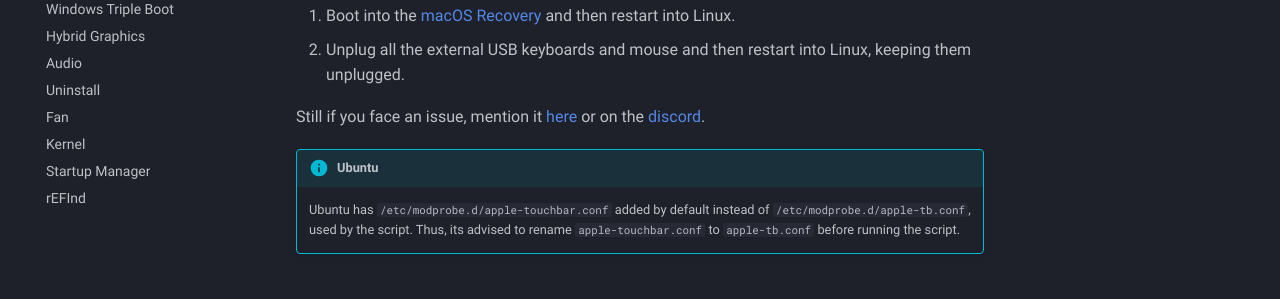
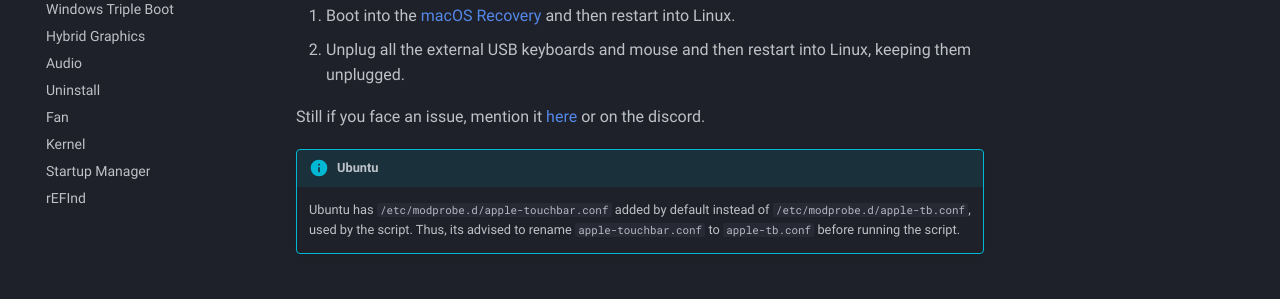
Before and after one commit to t2linux/wiki, an MkDocs documentation site: the page built from docs/guides/dkms.md, in a window 1280 px wide and 900 px high, scrolled down 3128 px. Shown: the part 153-452 px from the top of the window. Built offline with MkDocs 1.6.1 and Material for MkDocs 9.7.7, drawn with Linux system fonts in a browser that asks for light colours; comment, search, counter and statistics services are not loaded; part of the change alters nothing that is shown.

```diff
--- a/docs/guides/dkms.md
+++ b/docs/guides/dkms.md
@@ -114,7 +114,7 @@ In case your touchbar is unable to change modes even after running the script an
 1. Boot into the [macOS Recovery](https://support.apple.com/en-gb/HT201314) and then restart into Linux.
 2. Unplug all the external USB keyboards and mouse and then restart into Linux, keeping them unplugged.
 
-Still if you face an issue, mention it [here](https://github.com/t2linux/wiki/issues) or on the [discord](https://discord.com/invite/68MRhQu).
+Still if you face an issue, mention it [here](https://github.com/t2linux/wiki/issues) or on the discord.
 
 !!! info "Ubuntu"
     Ubuntu has `/etc/modprobe.d/apple-touchbar.conf` added by default instead of `/etc/modprobe.d/apple-tb.conf`, used by the script. Thus, its advised to rename `apple-touchbar.conf` to `apple-tb.conf` before running the script.
```
